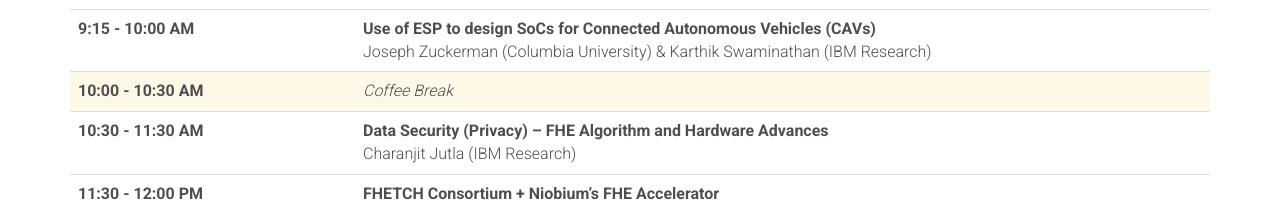
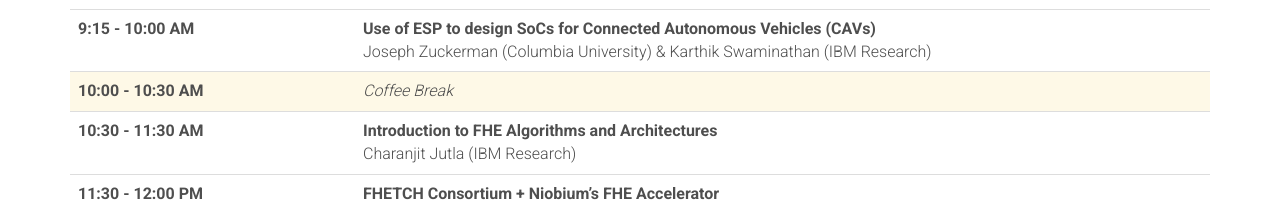
Before and after one commit to augustojv/sara-tutorial-2025, a website: page index.html in a window 1280 px wide. Shown: the part 2346-2553 px from the top of the page. Drawn offline with Linux system fonts and the light colour scheme; files whose address does not match are found by name.

Commit message:
Program fixed

```diff
--- a/index.html
+++ b/index.html
@@ -291,7 +291,7 @@
                         </tr>
                         <tr>
                           <th scope="row">10:30 - 11:30 AM</th>
-                          <td><strong>Data Security (Privacy) – FHE Algorithm and Hardware Advances</strong><br>Charanjit Jutla (IBM Research)</td>
+                          <td><strong>Introduction to FHE Algorithms and Architectures</strong><br>Charanjit Jutla (IBM Research)</td>
                         </tr>
                         <tr>
                           <th scope="row">11:30 - 12:00 PM</th>
```
